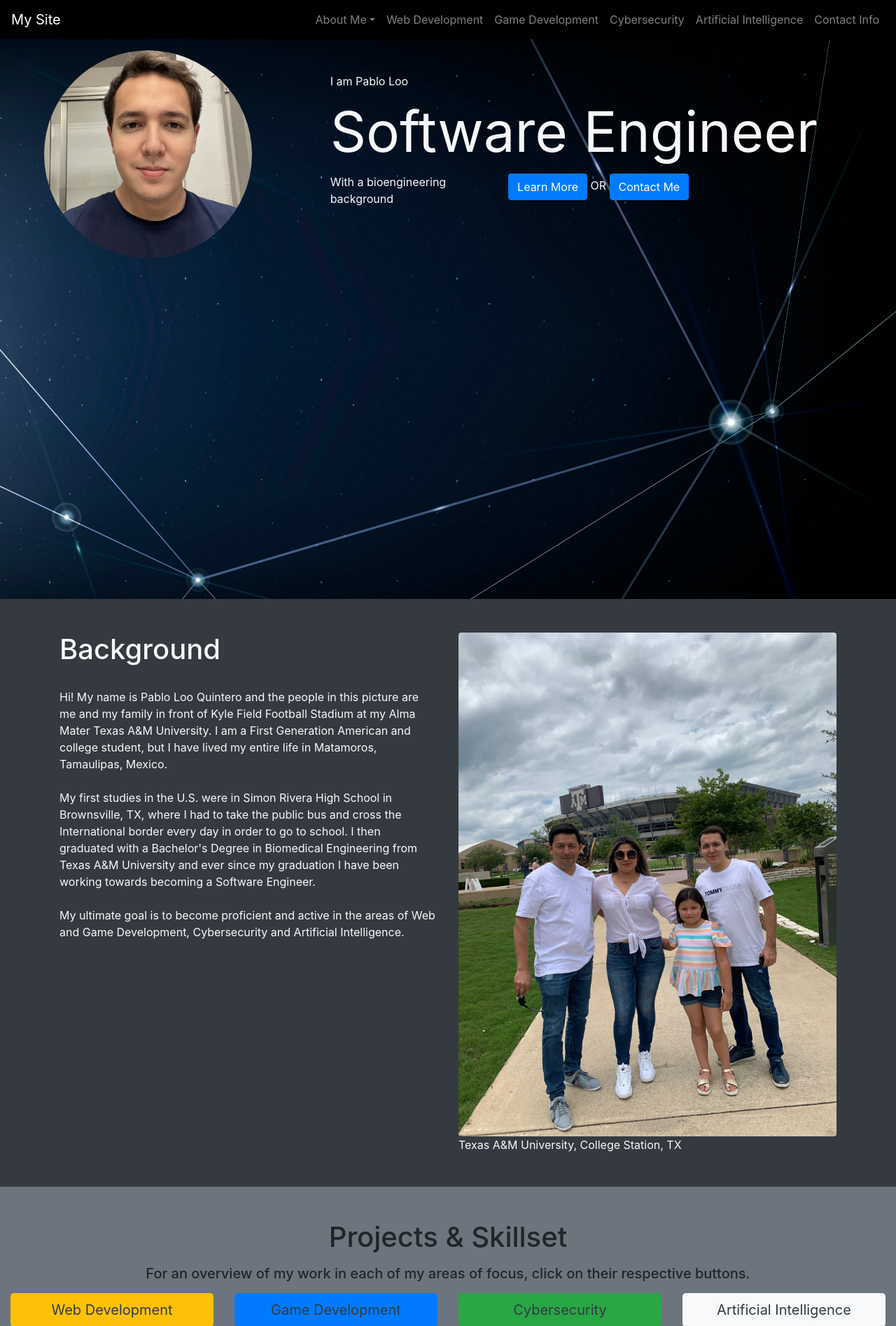
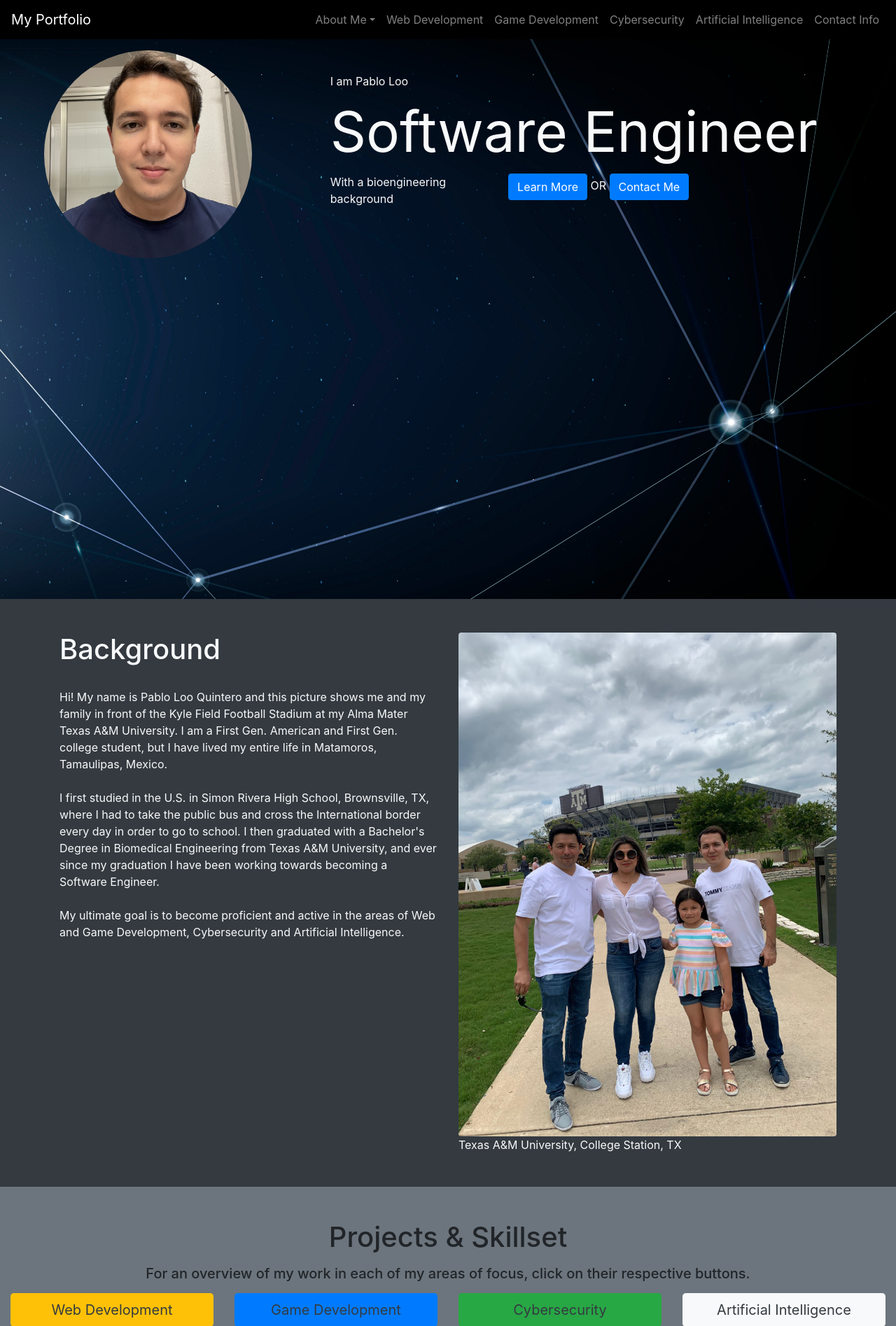
Before and after one commit to PLOOQ/myportfolio, a Django app: page / in a window 1280 px wide. Shown: the top 1895 px of the page at 70% size. Run offline with Django 3.2, Linux system fonts and the light colour scheme; some libraries are stand-ins or nearby versions.

Commit message:
Minor text changes

```diff
--- a/fields/templates/fields/index.html
+++ b/fields/templates/fields/index.html
@@ -7,7 +7,7 @@
 
 
 {%block title%}
-Index
+My Portfolio
 {%endblock%}
 
 {%block content%}
@@ -54,13 +54,13 @@ Index
         <div class="col-md-6">
            <h1>Background</h1>
            <br>
-           Hi! My name is Pablo Loo Quintero and the people in this picture are me and my family in front of Kyle Field Football Stadium
-           at my Alma Mater Texas A&M University. I am a First Generation American and college student,
+           Hi! My name is Pablo Loo Quintero and this picture shows me and my family in front of the Kyle Field Football Stadium
+           at my Alma Mater Texas A&M University. I am a First Gen. American and First Gen. college student,
            but I have lived my entire life in Matamoros, Tamaulipas, Mexico.
            </br> </br>
-           My first studies in the U.S. were in Simon Rivera High School in Brownsville, TX, where
+           I first studied in the U.S. in Simon Rivera High School, Brownsville, TX, where
            I had to take the public bus and cross the International border every day in order to go to school.
-           I then graduated with a Bachelor's Degree in Biomedical Engineering from Texas A&M University and
+           I then graduated with a Bachelor's Degree in Biomedical Engineering from Texas A&M University, and
            ever since my graduation I have been working towards becoming a Software Engineer.
            </br> </br>
            My ultimate goal is to become proficient and active in the areas of
@@ -246,9 +246,6 @@ Index
                      <li>
                         <a>PyTorch for Deep Learning with Python Bootcamp </a>
                      </li>
-                     <li>
-                        <a>Currently in progress... </a>
-                     </li>
                   </ul>
                </div>
             </div>
@@ -271,9 +268,6 @@ Index
                      <li>
                         <a>SQL</a>
                      </li>
-                     <li>
-                        <a>Currently in progess...</a>
-                     </li>
                   </ul>
                </div>
             </div>
--- a/templates/base.html
+++ b/templates/base.html
@@ -23,7 +23,7 @@
   </head>
   <body>
     <nav id="navbar" class="navbar navbar-expand-md sticky-top navbar-dark ">
-      <a class="navbar-brand" href="{% url "index" %}"> My Site </a>
+      <a class="navbar-brand" href="{% url "index" %}"> My Portfolio </a>
       <button
         class="navbar-toggler"
         type="button"
```
